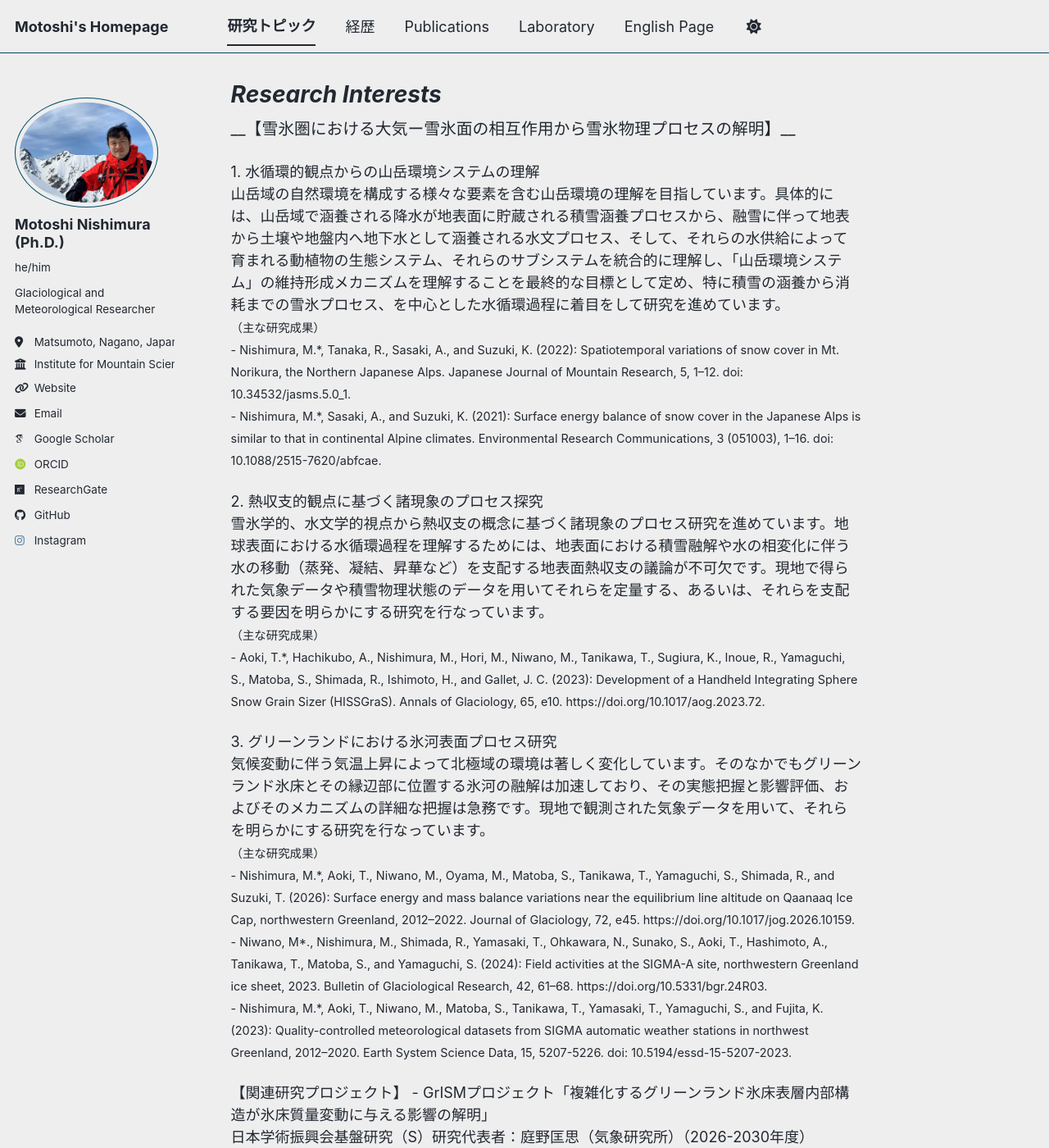
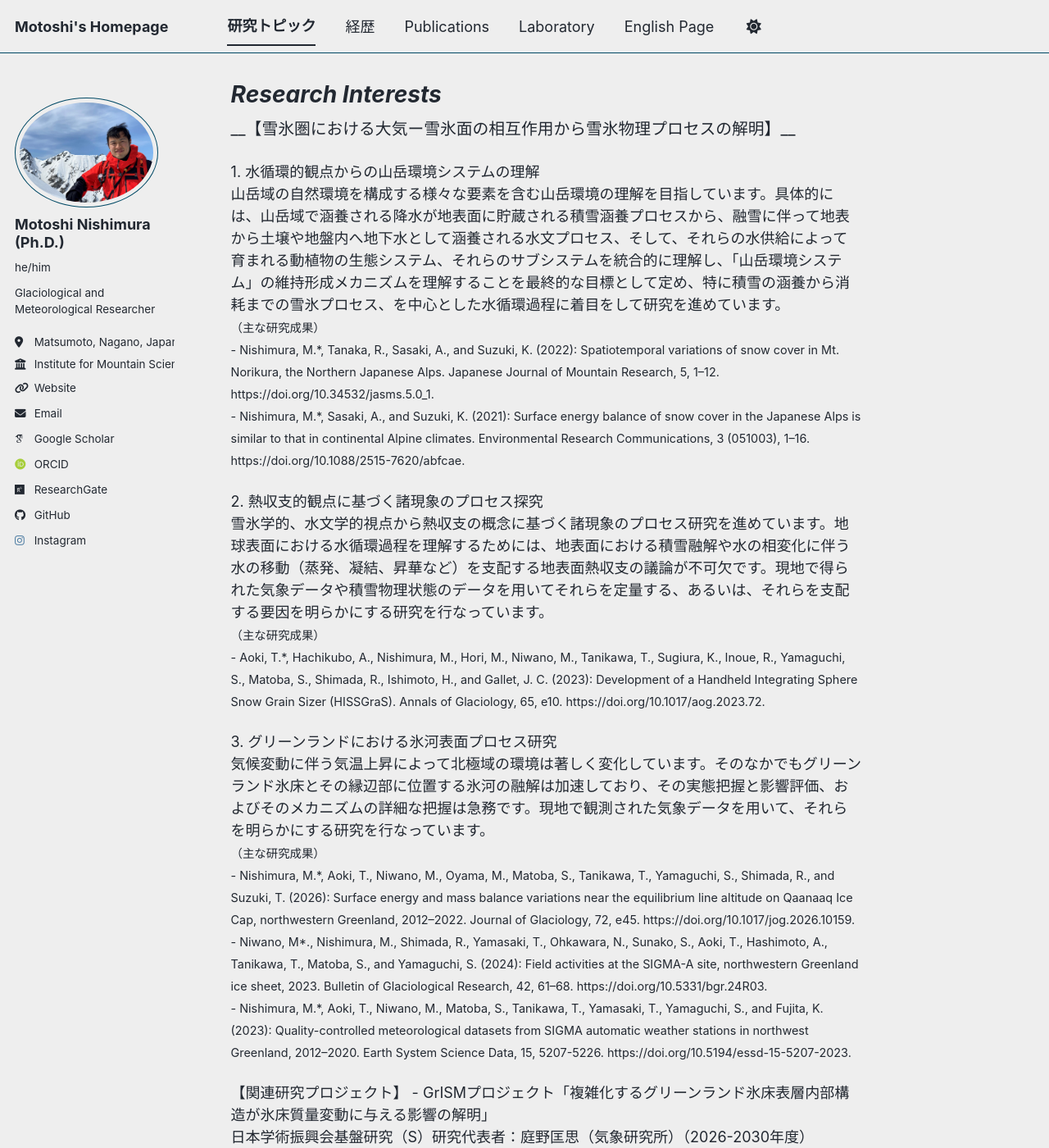
Before and after one commit to MotoshiNishimura/MotoshiNishimura.github.io, a Jekyll site: the page built from _pages/interest.md, in a window 1280 px wide and 1400 px high. Shown: the whole window at 82% size. Built offline with Jekyll 4.4.1, drawn with Linux system fonts in a browser that asks for light colours; some web fonts are replaced; a script bundle is joined from its source files by our own code; library files that are not in the unit come from our copies; some of the changed lines change nothing that is shown.

Commit message:
Add DOI links to research references in interest.md
Updated references to include DOI links for better accessibility.

```diff
--- a/_pages/interest.md
+++ b/_pages/interest.md
@@ -13,8 +13,8 @@ __【雪氷圏における大気ー雪氷面の相互作用から雪氷物理プ
 山岳域の自然環境を構成する様々な要素を含む山岳環境の理解を目指しています。具体的には、山岳域で涵養される降水が地表面に貯蔵される積雪涵養プロセスから、融雪に伴って地表から土壌や地盤内へ地下水として涵養される水文プロセス、そして、それらの水供給によって育まれる動植物の生態システム、それらのサブシステムを統合的に理解し、「山岳環境システム」の維持形成メカニズムを理解することを最終的な目標として定め、特に積雪の涵養から消耗までの雪氷プロセス、を中心とした水循環過程に着目をして研究を進めています。<br>
  <span style="font-size: 0.8em;">
 （主な研究成果）<br>
-- Nishimura, M.*, Tanaka, R., Sasaki, A., and Suzuki, K. (2022): Spatiotemporal variations of snow cover in Mt. Norikura, the Northern Japanese Alps. Japanese Journal of Mountain Research, 5, 1–12. doi: 10.34532/jasms.5.0_1.<br>
-- Nishimura, M.*, Sasaki, A., and Suzuki, K. (2021): Surface energy balance of snow cover in the Japanese Alps is similar to that in continental Alpine climates. Environmental Research Communications, 3 (051003), 1–16. doi: 10.1088/2515-7620/abfcae.
+- Nishimura, M.*, Tanaka, R., Sasaki, A., and Suzuki, K. (2022): Spatiotemporal variations of snow cover in Mt. Norikura, the Northern Japanese Alps. Japanese Journal of Mountain Research, 5, 1–12. https://doi.org/10.34532/jasms.5.0_1.<br>
+- Nishimura, M.*, Sasaki, A., and Suzuki, K. (2021): Surface energy balance of snow cover in the Japanese Alps is similar to that in continental Alpine climates. Environmental Research Communications, 3 (051003), 1–16. https://doi.org/10.1088/2515-7620/abfcae.
 </span>
  </p>
 
@@ -34,7 +34,7 @@ __【雪氷圏における大気ー雪氷面の相互作用から雪氷物理プ
 （主な研究成果）<br>
 - Nishimura, M.*, Aoki, T., Niwano, M., Oyama, M., Matoba, S., Tanikawa, T., Yamaguchi, S., Shimada, R., and Suzuki, T. (2026): Surface energy and mass balance variations near the equilibrium line altitude on Qaanaaq Ice Cap, northwestern Greenland, 2012–2022. Journal of Glaciology, 72, e45. https://doi.org/10.1017/jog.2026.10159.<br>
 - Niwano, M*., Nishimura, M., Shimada, R., Yamasaki, T., Ohkawara, N., Sunako, S., Aoki, T., Hashimoto, A., Tanikawa, T., Matoba, S., and Yamaguchi, S. (2024): Field activities at the SIGMA-A site, northwestern Greenland ice sheet, 2023. Bulletin of Glaciological Research, 42, 61–68. https://doi.org/10.5331/bgr.24R03.<br>
-- Nishimura, M.*, Aoki, T., Niwano, M., Matoba, S., Tanikawa, T., Yamasaki, T., Yamaguchi, S., and Fujita, K. (2023): Quality-controlled meteorological datasets from SIGMA automatic weather stations in northwest Greenland, 2012–2020. Earth System Science Data, 15, 5207-5226. doi: 10.5194/essd-15-5207-2023.<br>
+- Nishimura, M.*, Aoki, T., Niwano, M., Matoba, S., Tanikawa, T., Yamasaki, T., Yamaguchi, S., and Fujita, K. (2023): Quality-controlled meteorological datasets from SIGMA automatic weather stations in northwest Greenland, 2012–2020. Earth System Science Data, 15, 5207-5226. https://doi.org/10.5194/essd-15-5207-2023.<br>
 </span>
 </p>
 
```
